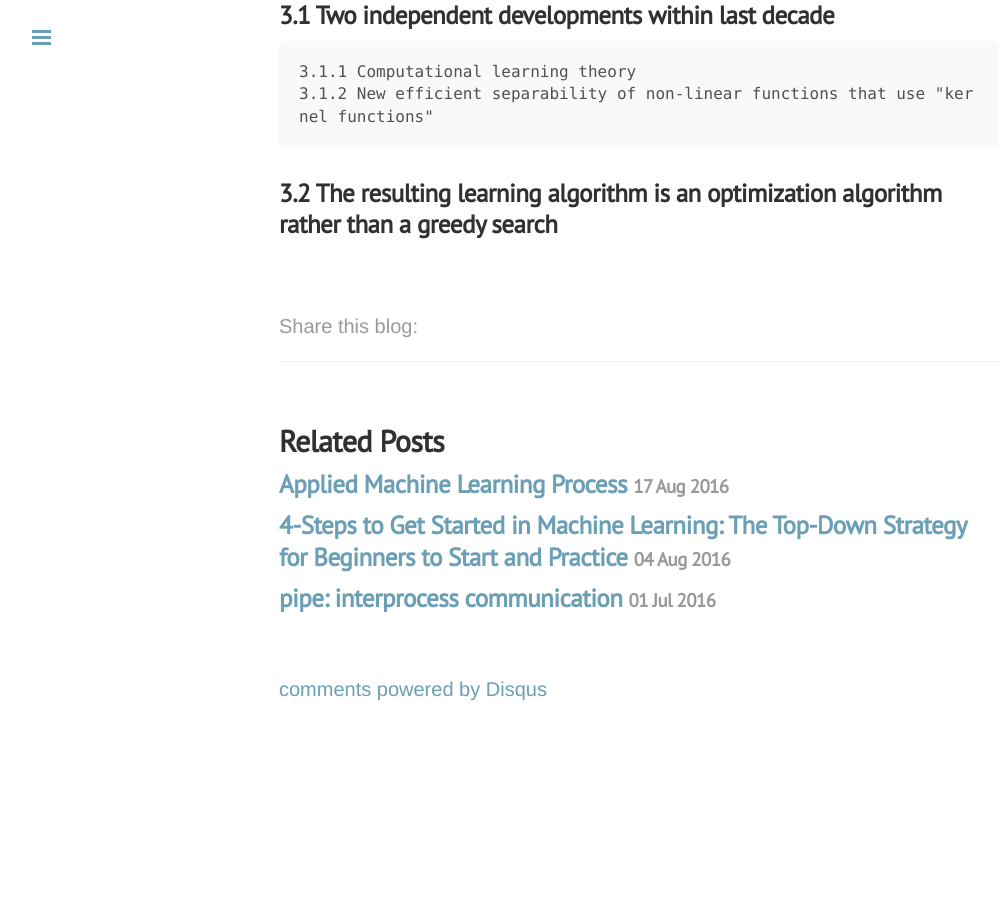
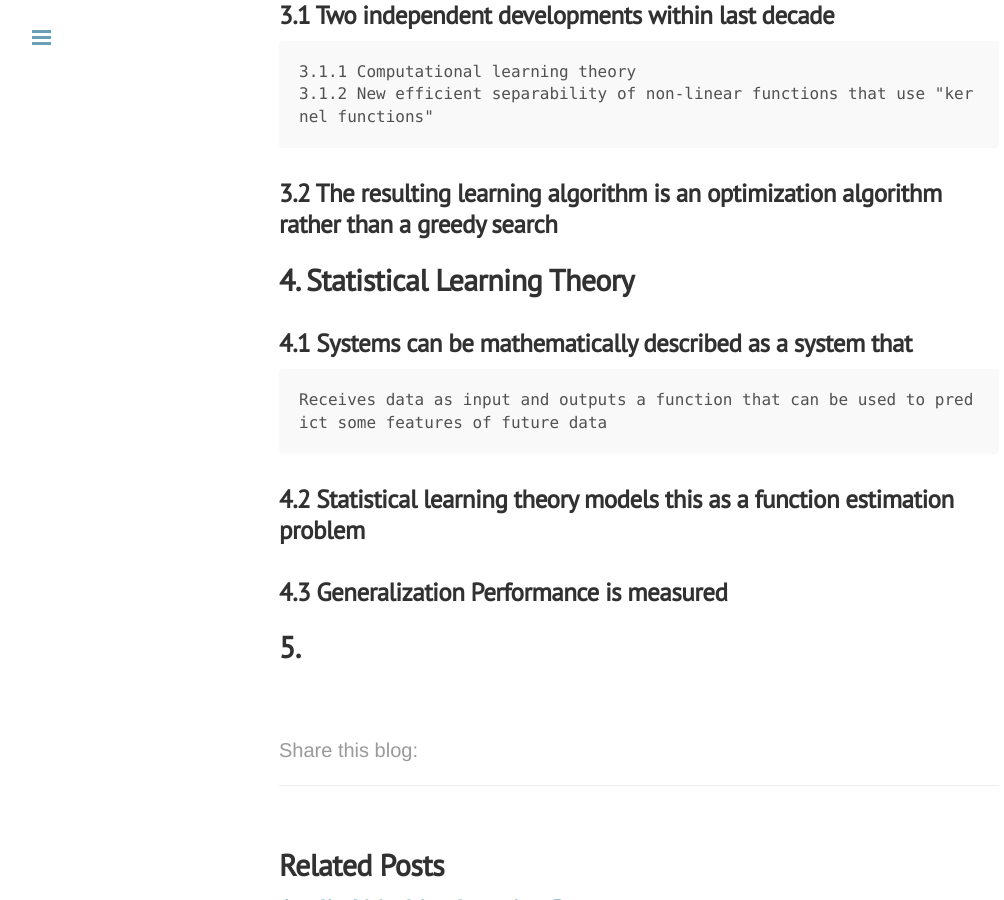
Before and after one commit to loverszhaokai/loverszhaokai.github.io, a Jekyll site: the page built from _posts/2016-08-19-An-Idiot’s-guide-to-Support-vector-machines-SVMs.md, in a window 1280 px wide and 900 px high, scrolled down 1109 px. Shown: the whole window, without its empty margins (1-1005 px from the left). Built offline with Jekyll 4.4.1, drawn with Linux system fonts in a browser that asks for light colours; nearby versions of some CDN libraries; comment, search, counter and statistics services are not loaded; before the commit the page ends 1813 px from its top, so only the background shows below that.

Commit message:
update post

```diff
--- a/_posts/2016-08-19-An-Idiot’s-guide-to-Support-vector-machines-SVMs.md
+++ b/_posts/2016-08-19-An-Idiot’s-guide-to-Support-vector-machines-SVMs.md
@@ -35,3 +35,14 @@ http://www.svms.org/tutorials/Berwick2003.pdf
     3.1.2 New efficient separability of non-linear functions that use "kernel functions"
 
 ### 3.2 The resulting learning algorithm is an optimization algorithm rather than a greedy search
+
+## 4. Statistical Learning Theory
+
+### 4.1 Systems can be mathematically described as a system that
+    Receives data as input and outputs a function that can be used to predict some features of future data
+
+### 4.2 Statistical learning theory models this as a function estimation problem
+
+### 4.3 Generalization Performance is measured
+
+## 5.
```
